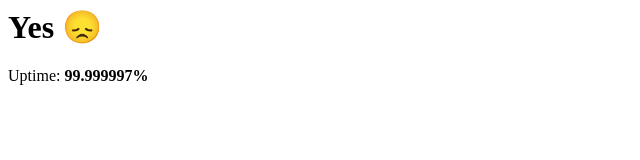
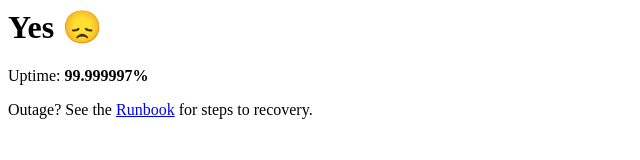
Before and after one commit to umar-ahmed/isthepepsimachinedown, a plain HTML site: page index.html in a window 1280 px wide. Shown: the whole page, without its empty margins (0-640 px from the left). Drawn offline with Linux system fonts and the light colour scheme.

Commit message:
docs: add link to runbook

```diff
--- a/index.html
+++ b/index.html
@@ -1,2 +1,3 @@
 <h1>Yes 😞</h1>
 <p>Uptime: <b>99.999997%</b></p>
+<p>Outage? See the <a href="/runbook.html">Runbook</a> for steps to recovery.
```
